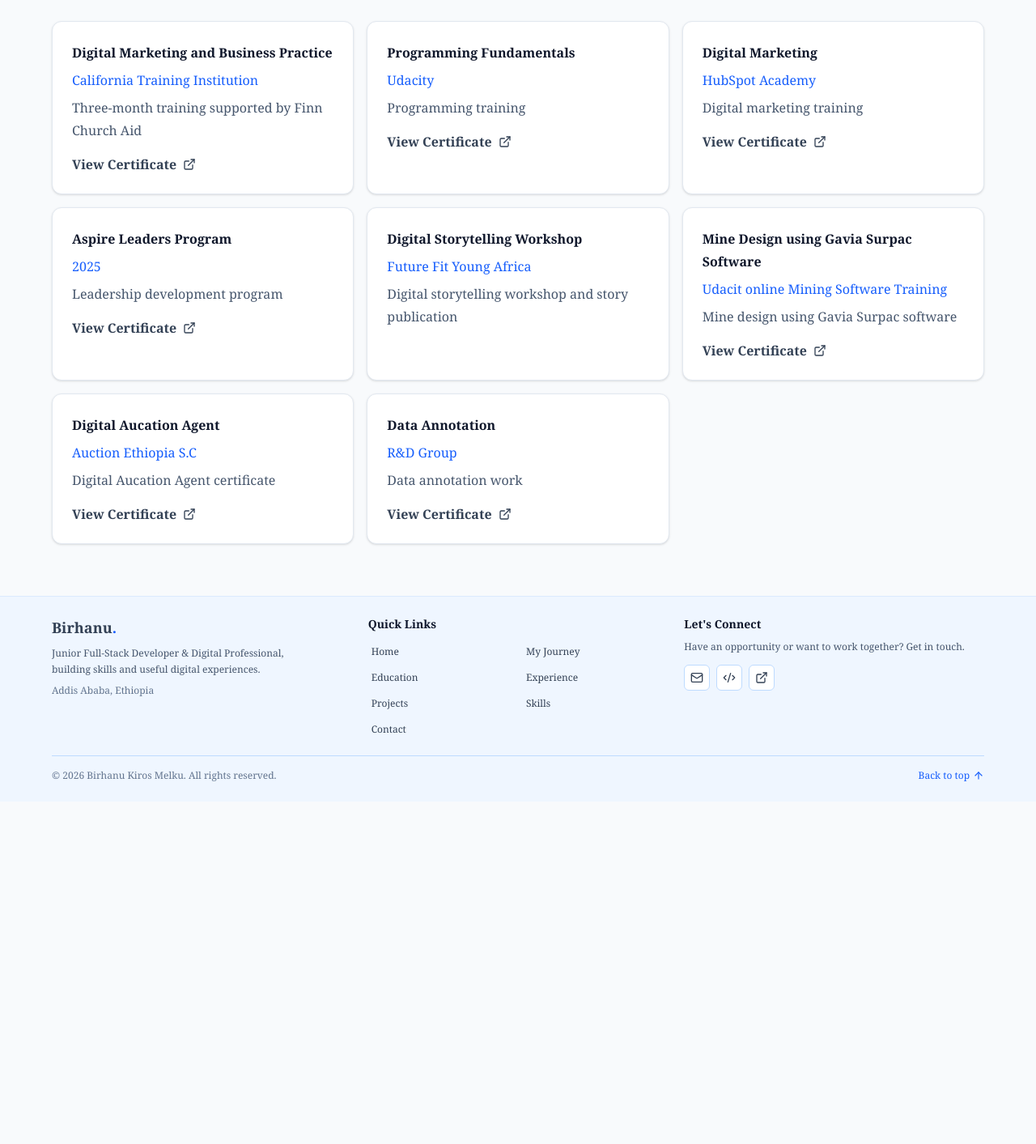
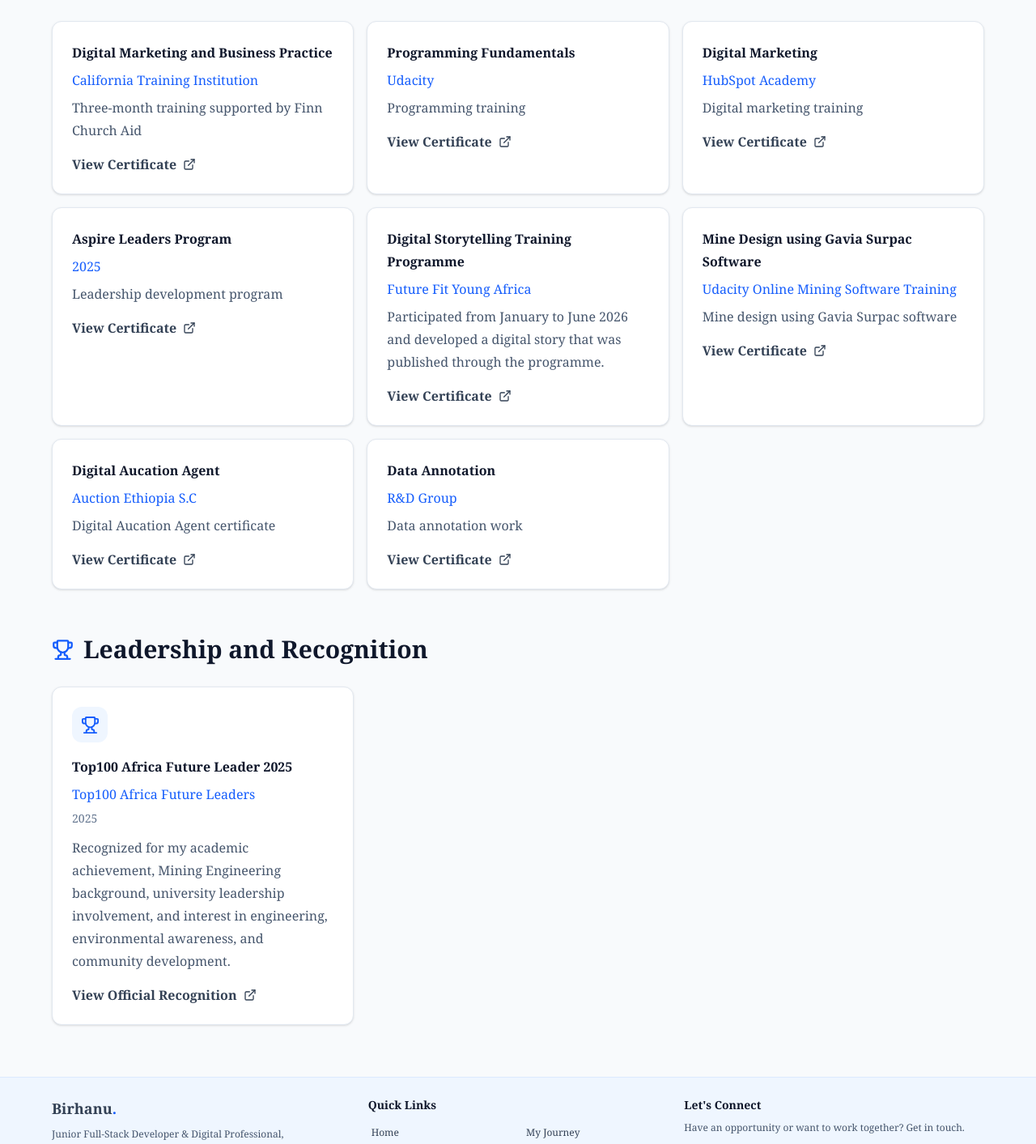
Before and after one commit to birhanukiros-tech/Birhanu-Kiros-Portfolio, a React (Vite) app: page /education in a window 1280 px wide. Shown: the part 746-2159 px from the top of the page at 81% size. Before the commit the page ends 1736 px from the top, so only its background shows below. Built offline with nearby package versions, Linux system fonts and the light colour scheme.

Commit message:
Add leadership recognition and storytelling certificate

```diff
--- a/src/sections/Education.jsx
+++ b/src/sections/Education.jsx
@@ -1,5 +1,11 @@
 
-import { GraduationCap, Code2, Award, ExternalLink } from "lucide-react";
+import {
+  GraduationCap,
+  Code2,
+  Award,
+  ExternalLink,
+  Trophy,
+} from "lucide-react";
 
 import annotationCertificate from "../assets/Birhan_kiros_annotation_certfcat.png";
 import digitalAucationCertificate from "../assets/Digtal Aucation Agent Certifcate.jpg";
@@ -53,14 +59,15 @@ function Education() {
         "/certificates/birhanu_kiros_melku_alp_2025_certificate_of_completion.pdf",
     },
     {
-      title: "Digital Storytelling Workshop",
+      title: "Digital Storytelling Training Programme",
       institution: "Future Fit Young Africa",
-      detail: "Digital storytelling workshop and story publication",
-      certificate: null,
+      detail:
+        "Participated from January to June 2026 and developed a digital story that was published through the programme.",
+      certificate: "/certificates/futur_fit_young_africa_certi.pdf",
     },
     {
       title: "Mine Design using Gavia Surpac Software",
-      institution: "Udacit online Mining Software Training ",
+      institution: "Udacity Online Mining Software Training",
       detail: "Mine design using Gavia Surpac software",
       certificate: "/certificates/mine design certificate.pdf",
     },
@@ -75,6 +82,18 @@ function Education() {
       institution: "R&D Group",
       detail: "Data annotation work",
       certificate: annotationCertificate,
+    },
+  ];
+
+  const recognitions = [
+    {
+      icon: Trophy,
+      title: "Top100 Africa Future Leader 2025",
+      institution: "Top100 Africa Future Leaders",
+      detail:
+        "Recognized for my academic achievement, Mining Engineering background, university leadership involvement, and interest in engineering, environmental awareness, and community development.",
+      year: "2025",
+      link: "https://www.top100afl.com/awardees/birhanu-kiros-melku",
     },
   ];
 
@@ -151,7 +170,10 @@ function Education() {
         {/* Training and certificates */}
         <div className="mt-12 sm:mt-14">
           <div className="mb-6 flex items-center gap-3 sm:mb-7">
-            <Award className="shrink-0 text-blue-600 dark:text-blue-400" size={27} />
+            <Award
+              className="shrink-0 text-blue-600 dark:text-blue-400"
+              size={27}
+            />
 
             <h2 className="font-['Georgia',serif] text-2xl font-bold text-slate-900 dark:text-white sm:text-3xl">
               Training and Certificates
@@ -191,6 +213,63 @@ function Education() {
             ))}
           </div>
         </div>
+
+        {/* Leadership recognition */}
+        <div className="mt-12 sm:mt-14">
+          <div className="mb-6 flex items-center gap-3 sm:mb-7">
+            <Trophy
+              className="shrink-0 text-blue-600 dark:text-blue-400"
+              size={27}
+            />
+
+            <h2 className="font-['Georgia',serif] text-2xl font-bold text-slate-900 dark:text-white sm:text-3xl">
+              Leadership and Recognition
+            </h2>
+          </div>
+
+          <div className="grid gap-4 sm:grid-cols-2 lg:grid-cols-3">
+            {recognitions.map((item) => {
+              const Icon = item.icon;
+
+              return (
+                <article
+                  key={item.title}
+                  className="rounded-xl border border-slate-200 bg-white p-5 shadow-sm transition duration-200 hover:-translate-y-0.5 hover:border-blue-300 hover:shadow-md dark:border-slate-800 dark:bg-slate-900 dark:hover:border-blue-700 sm:p-6"
+                >
+                  <div className="mb-4 flex h-11 w-11 items-center justify-center rounded-xl bg-blue-50 text-blue-600 dark:bg-slate-800 dark:text-blue-400">
+                    <Icon size={23} />
+                  </div>
+
+                  <h3 className="font-semibold leading-7 text-slate-900 dark:text-white">
+                    {item.title}
+                  </h3>
+
+                  <p className="mt-2 font-medium text-blue-600 dark:text-blue-400">
+                    {item.institution}
+                  </p>
+
+                  <p className="mt-2 text-sm font-medium text-slate-500 dark:text-slate-400">
+                    {item.year}
+                  </p>
+
+                  <p className="mt-3 leading-7 text-slate-600 dark:text-slate-300">
+                    {item.detail}
+                  </p>
+
+                  <a
+                    href={item.link}
+                    target="_blank"
+                    rel="noopener noreferrer"
+                    className="mt-4 inline-flex items-center gap-2 rounded-sm font-semibold text-blue-600 transition hover:text-blue-800 focus-visible:outline-2 focus-visible:outline-offset-4 focus-visible:outline-blue-600 dark:text-blue-400 dark:hover:text-white dark:focus-visible:outline-blue-400"
+                  >
+                    View Official Recognition
+                    <ExternalLink size={16} />
+                  </a>
+                </article>
+              );
+            })}
+          </div>
+        </div>
       </div>
     </section>
   );
```
Also changed, not shown: 1 other file (tests, documents, lock files or other folders).
